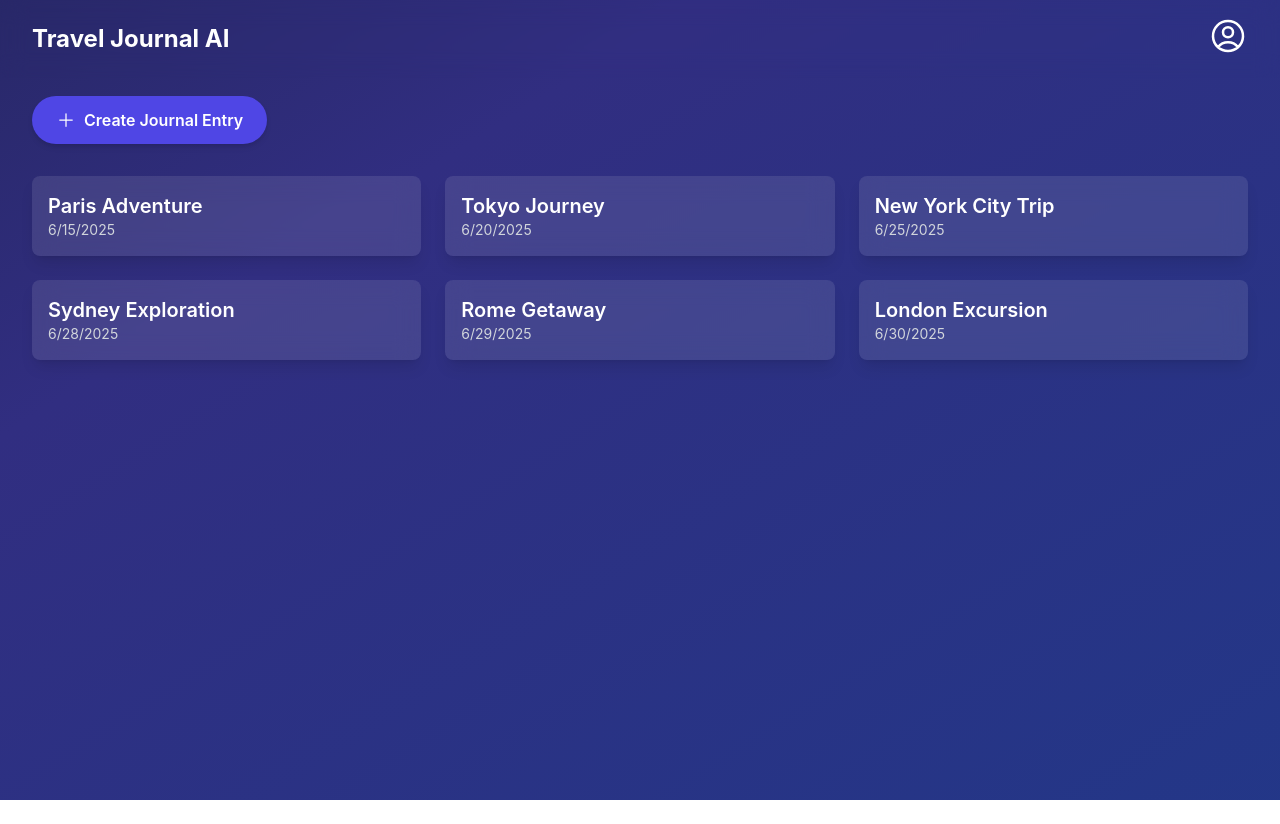
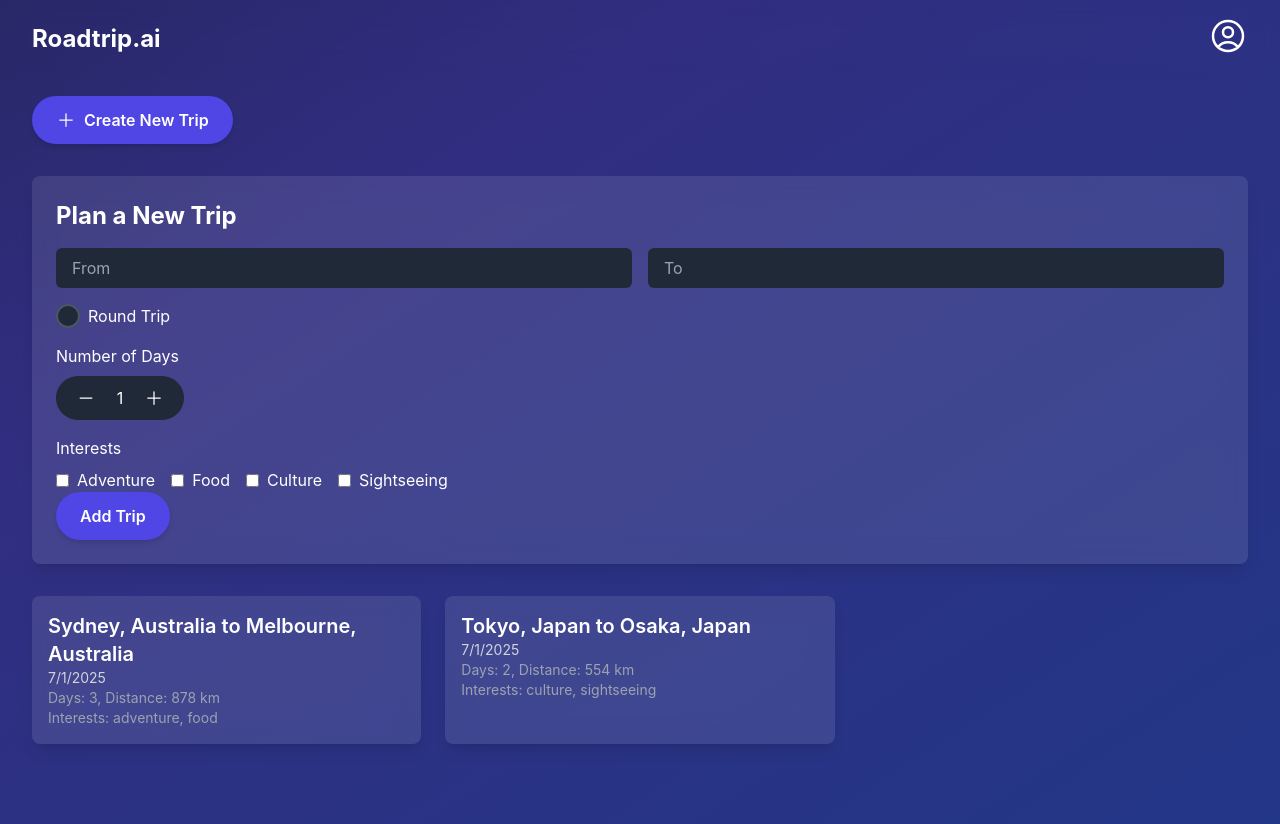
Before and after one commit to adendl/roadtrip-ai, a React (Vite) app in the folder frontend/: page /dashboard in a window 1280 px wide. Before the commit the page ends 800 px from the top, so only its background shows below. Built offline with nearby package versions, Linux system fonts and the light colour scheme; sample sign-in values are in the browser's storage.

Commit message:
rebuild the dashboard to focus on planning a trip

```diff
--- a/frontend/src/components/Header.tsx
+++ b/frontend/src/components/Header.tsx
@@ -13,7 +13,7 @@ import React, { useState } from 'react';
      return (
        <header className="fixed w-full bg-transparent backdrop-blur-md z-10">
          <div className="max-w-7xl mx-auto px-4 sm:px-6 lg:px-8 py-4 flex justify-between items-center">
-           <div className="text-2xl font-bold"><a href ="/">Travel Journal AI</a></div>
+           <div className="text-2xl font-bold"><a href ="/">Roadtrip.ai</a></div>
            <nav className="flex items-center space-x-6">
              {!isLoggedIn && (
                <>
--- a/frontend/src/pages/Dashboard.tsx
+++ b/frontend/src/pages/Dashboard.tsx
@@ -2,20 +2,29 @@ import React, { useState, useEffect } from 'react';
 import { useAuth } from '../context/AuthContext';
 import { useNavigate } from 'react-router-dom';
 import Button from '../components/Button';
-import { PlusIcon } from '@heroicons/react/24/outline';
+import { PlusIcon, MinusIcon, CheckIcon } from '@heroicons/react/24/outline';
 import Header from '../components/Header';
 import { MapContainer, TileLayer, Marker, Popup } from 'react-leaflet';
 import 'leaflet/dist/leaflet.css'; // Import Leaflet CSS
 import L from 'leaflet'; // Import Leaflet for type safety
 
-interface JournalEntry {
+interface Trip {
   id: number;
-  title: string;
-  content: string;
-  location: { type: string; coordinates: [number, number] };
-  photoUrl: string;
-  aiSummary: string;
+  from: string;
+  to: string;
+  roundtrip: boolean;
+  days: number;
+  interests: string[];
+  distanceKm: number; // Total distance in kilometers
   createdAt: string;
+}
+
+interface DayDetails {
+  dayNumber: number;
+  start: string;
+  end: string;
+  distanceKm: number;
+  coordinates: [number, number];
 }
 
 const Dashboard: React.FC = () => {
@@ -28,63 +37,105 @@ const Dashboard: React.FC = () => {
     }
   }, [isLoggedIn, token, navigate]);
 
-  const [selectedEntry, setSelectedEntry] = useState<JournalEntry | null>(null);
-  const dummyEntries: JournalEntry[] = [
+  const [selectedTrip, setSelectedTrip] = useState<Trip | null>(null);
+  const [selectedDay, setSelectedDay] = useState<DayDetails | null>(null);
+  const [newTrip, setNewTrip] = useState<Trip>({
+    id: Date.now(),
+    from: '',
+    to: '',
+    roundtrip: false,
+    days: 1,
+    interests: [],
+    distanceKm: 0,
+    createdAt: new Date().toISOString(),
+  });
+  const [trips, setTrips] = useState<Trip[]>([
     {
       id: 1,
-      title: 'Paris Adventure',
-      content: 'Explored the Eiffel Tower and enjoyed croissants by the Seine.',
-      location: { type: 'Point', coordinates: [48.8584, 2.2945] },
-      photoUrl: 'https://images.unsplash.com/photo-1502602898657-3e91760cbb34?ixlib=rb-4.0.3&auto=format&fit=crop&w=300&q=80',
-      aiSummary: 'A delightful trip with iconic landmarks and French cuisine.',
-      createdAt: '2025-06-15T10:00:00Z',
+      from: 'Sydney, Australia',
+      to: 'Melbourne, Australia',
+      roundtrip: false,
+      days: 3,
+      interests: ['adventure', 'food'],
+      distanceKm: 878,
+      createdAt: '2025-07-01T09:00:00Z',
     },
     {
       id: 2,
-      title: 'Tokyo Journey',
-      content: 'Visited Shibuya Crossing and tasted authentic sushi.',
-      location: { type: 'Point', coordinates: [35.6762, 139.6503] },
-      photoUrl: 'https://images.unsplash.com/photo-1542051841857-5f90071e7989?ixlib=rb-4.0.3&auto=format&fit=crop&w=300&q=80',
-      aiSummary: 'A vibrant urban experience with cultural highlights.',
-      createdAt: '2025-06-20T14:30:00Z',
+      from: 'Tokyo, Japan',
+      to: 'Osaka, Japan',
+      roundtrip: true,
+      days: 2,
+      interests: ['culture', 'sightseeing'],
+      distanceKm: 554,
+      createdAt: '2025-07-01T10:00:00Z',
     },
-    {
-      id: 3,
-      title: 'New York City Trip',
-      content: 'Saw the Statue of Liberty and walked through Central Park.',
-      location: { type: 'Point', coordinates: [40.7128, -74.0060] },
-      photoUrl: 'https://images.unsplash.com/photo-1496442226666-8d4d0e62e6e6?ixlib=rb-4.0.3&auto=format&fit=crop&w=300&q=80',
-      aiSummary: 'A bustling city tour with iconic sights.',
-      createdAt: '2025-06-25T09:15:00Z',
-    },
-    {
-      id: 4,
-      title: 'Sydney Exploration',
-      content: 'Visited the Sydney Opera House and surfed at Bondi Beach.',
-      location: { type: 'Point', coordinates: [-33.8688, 151.2093] },
-      photoUrl: 'https://images.unsplash.com/photo-1519771356169-4e38ac5e8a8d?ixlib=rb-4.0.3&auto=format&fit=crop&w=300&q=80',
-      aiSummary: 'A coastal adventure with architectural marvels.',
-      createdAt: '2025-06-28T11:00:00Z',
-    },
-    {
-      id: 5,
-      title: 'Rome Getaway',
-      content: 'Toured the Colosseum and savored authentic Italian pasta.',
-      location: { type: 'Point', coordinates: [41.9028, 12.4964] },
-      photoUrl: 'https://images.unsplash.com/photo-1523906834658-6e24ef2386f9?ixlib=rb-4.0.3&auto=format&fit=crop&w=300&q=80',
-      aiSummary: 'A historical journey with delicious cuisine.',
-      createdAt: '2025-06-29T13:30:00Z',
-    },
-    {
-      id: 6,
-      title: 'London Excursion',
-      content: 'Saw Big Ben and explored the British Museum.',
-      location: { type: 'Point', coordinates: [51.5074, -0.1278] },
-      photoUrl: 'https://images.unsplash.com/photo-1517336714731-489689fd1ca8?ixlib=rb-4.0.3&auto=format&fit=crop&w=300&q=80',
-      aiSummary: 'A cultural trip with iconic landmarks.',
-      createdAt: '2025-06-30T09:45:00Z',
-    },
-  ];
+  ]);
+
+  const handleInputChange = (e: React.ChangeEvent<HTMLInputElement | HTMLSelectElement>) => {
+    const { name, value, type, checked } = e.target as HTMLInputElement;
+    setNewTrip((prev) => {
+      if (name === 'roundtrip') {
+        return { ...prev, [name]: checked };
+      } else if (type === 'checkbox' && name === 'interests') {
+        return {
+          ...prev,
+          interests: checked
+            ? [...prev.interests, value]
+            : prev.interests.filter((i) => i !== value),
+        };
+      } else {
+        return { ...prev, [name]: value };
+      }
+    });
+  };
+
+  const handleDaysChange = (e: React.MouseEvent, increment: boolean) => {
+    e.preventDefault(); // Prevent form submission
+    setNewTrip((prev) => ({
+      ...prev,
+      days: Math.max(1, prev.days + (increment ? 1 : -1)),
+    }));
+  };
+
+  const handleRoundTripToggle = (e: React.MouseEvent, checked: boolean) => {
+    e.preventDefault(); // Prevent form submission
+    setNewTrip((prev) => ({ ...prev, roundtrip: checked }));
+  };
+
+  const handleSubmit = (e: React.FormEvent) => {
+    e.preventDefault();
+    setTrips((prev) => [...prev, { ...newTrip, id: Date.now(), distanceKm: 500 }]); // Mock distance
+    setNewTrip((prev) => ({
+      ...prev,
+      id: Date.now(),
+      from: '',
+      to: '',
+      roundtrip: false,
+      days: 1,
+      interests: [],
+      distanceKm: 0,
+      createdAt: new Date().toISOString(),
+    }));
+  };
+
+  const getTripDays = (trip: Trip): DayDetails[] => {
+    const totalDistance = trip.distanceKm;
+    const distancePerDay = totalDistance / trip.days;
+    const days: DayDetails[] = [];
+    for (let i = 1; i <= trip.days; i++) {
+      days.push({
+        dayNumber: i,
+        start: i === 1 ? trip.from : (trip.roundtrip && i === trip.days ? trip.from : trip.to),
+        end: trip.roundtrip && i === trip.days ? trip.from : trip.to,
+        distanceKm: distancePerDay,
+        coordinates: trip.from === 'Sydney, Australia' && trip.to === 'Melbourne, Australia'
+          ? [-34.0 + (i - 1) * (2 / trip.days), 144.0 + (i - 1) * (2 / trip.days)]
+          : [35.0 + (i - 1) * (2 / trip.days), 135.0 + (i - 1) * (2 / trip.days)],
+      });
+    }
+    return days;
+  };
 
   return (
     <div className="min-h-screen bg-gradient-to-br from-gray-900 via-indigo-900 to-blue-900 animate-gradient-x text-white">
@@ -93,50 +144,154 @@ const Dashboard: React.FC = () => {
         <div className="max-w-7xl mx-auto px-4 sm:px-6 lg:px-8">
           <div className="mb-8">
             <Button
-              text="Create Journal Entry"
+              text="Create New Trip"
               onClick={() => navigate('/create-journal-entry')}
               variant="primary"
               icon={<PlusIcon className="h-5 w-5" />}
             />
           </div>
+          <form onSubmit={handleSubmit} className="bg-white bg-opacity-10 backdrop-blur-md p-6 rounded-lg shadow-lg mb-8">
+            <h2 className="text-2xl font-bold mb-4">Plan a New Trip</h2>
+            <div className="grid grid-cols-1 md:grid-cols-2 gap-4">
+              <input
+                type="text"
+                name="from"
+                value={newTrip.from}
+                onChange={handleInputChange}
+                placeholder="From"
+                className="w-full px-4 py-2 bg-gray-800 text-white rounded-md focus:outline-none focus:ring-2 focus:ring-indigo-500"
+              />
+              <input
+                type="text"
+                name="to"
+                value={newTrip.to}
+                onChange={handleInputChange}
+                placeholder="To"
+                className="w-full px-4 py-2 bg-gray-800 text-white rounded-md focus:outline-none focus:ring-2 focus:ring-indigo-500"
+              />
+            </div>
+            <div className="mt-4">
+              <label className="flex items-center">
+                <input
+                  type="checkbox"
+                  name="roundtrip"
+                  checked={newTrip.roundtrip}
+                  onChange={(e) => handleRoundTripToggle(e, e.target.checked)}
+                  className="hidden"
+                />
+                <span
+                  onClick={(e) => {
+                    e.preventDefault();
+                    handleRoundTripToggle(e, !newTrip.roundtrip);
+                  }}
+                  className={`h-6 w-6 flex items-center justify-center bg-gray-800 rounded-full border-2 border-gray-600 cursor-pointer ${newTrip.roundtrip ? 'bg-indigo-600 border-indigo-600' : ''}`}
+                >
+                  {newTrip.roundtrip && <CheckIcon className="h-4 w-4 text-white" />}
+                </span>
+                <span className="ml-2 text-white">Round Trip</span>
+              </label>
+            </div>
+            <div className="mt-4">
+              <label className="block mb-2">Number of Days</label>
+              <div className="flex items-center bg-gray-800 rounded-full p-2 w-32">
+                <button
+                  onClick={(e) => handleDaysChange(e, false)}
+                  className="px-3 py-1 text-white hover:text-indigo-300 focus:outline-none"
+                >
+                  <MinusIcon className="h-5 w-5" />
+                </button>
+                <span className="flex-1 text-center text-white">{newTrip.days}</span>
+                <button
+                  onClick={(e) => handleDaysChange(e, true)}
+                  className="px-3 py-1 text-white hover:text-indigo-300 focus:outline-none"
+                >
+                  <PlusIcon className="h-5 w-5" />
+                </button>
+              </div>
+            </div>
+            <div className="mt-4">
+              <label className="block mb-2">Interests</label>
+              <div className="flex flex-wrap gap-4">
+                {['adventure', 'food', 'culture', 'sightseeing'].map((interest) => (
+                  <label key={interest} className="flex items-center">
+                    <input
+                      type="checkbox"
+                      name="interests"
+                      value={interest}
+                      checked={newTrip.interests.includes(interest)}
+                      onChange={handleInputChange}
+                      className="mr-2"
+                    />
+                    {interest.charAt(0).toUpperCase() + interest.slice(1)}
+                  </label>
+                ))}
+              </div>
+            </div>
+            <Button
+              text="Add Trip"
+              type="submit"
+              variant="primary"
+              className="mt-4"
+            />
+          </form>
           <div className="grid grid-cols-1 md:grid-cols-2 lg:grid-cols-3 gap-6 mb-8">
-            {dummyEntries.map((entry) => (
+            {trips.map((trip) => (
               <div
-                key={entry.id}
+                key={trip.id}
                 className="bg-white bg-opacity-10 backdrop-blur-md p-4 rounded-lg shadow-lg hover:shadow-xl hover:-translate-y-2 hover:scale-105 transition-transform transition-shadow duration-300 cursor-pointer"
-                onClick={() => setSelectedEntry(entry)}
+                onClick={() => {
+                  setSelectedTrip(trip);
+                  setSelectedDay(null); // Reset day selection
+                }}
               >
-                <h3 className="text-xl font-semibold">{entry.title}</h3>
-                <p className="text-gray-300 text-sm">{new Date(entry.createdAt).toLocaleDateString()}</p>
+                <h3 className="text-xl font-semibold">{trip.from} to {trip.to}</h3>
+                <p className="text-gray-300 text-sm">{new Date(trip.createdAt).toLocaleDateString()}</p>
+                <p className="text-gray-400 text-sm">Days: {trip.days}, Distance: {trip.distanceKm} km</p>
+                <p className="text-gray-400 text-sm">Interests: {trip.interests.join(', ')}</p>
               </div>
             ))}
           </div>
-          {selectedEntry && (
+          {selectedTrip && (
             <div className="flex flex-col md:flex-row gap-6">
               <div className="md:w-1/2 p-6 bg-white bg-opacity-10 backdrop-blur-md rounded-lg shadow-lg">
-                <h3 className="text-2xl font-bold mb-2">{selectedEntry.title}</h3>
-                <p className="text-gray-300 mb-2">Created: {new Date(selectedEntry.createdAt).toLocaleDateString()}</p>
-                <p className="mb-2">{selectedEntry.content}</p>
-                <p className="text-sm text-gray-400">Location: {selectedEntry.location.coordinates.join(', ')}</p>
-                <p className="text-sm text-gray-400 mt-4">AI Summary: {selectedEntry.aiSummary}</p>
+                <h3 className="text-2xl font-bold mb-2">{selectedTrip.from} to {selectedTrip.to}</h3>
+                <div className="space-y-4">
+                  {getTripDays(selectedTrip).map((day) => (
+                    <div
+                      key={day.dayNumber}
+                      className="p-4 bg-gray-800 bg-opacity-20 rounded-lg cursor-pointer hover:bg-opacity-30"
+                      onClick={() => setSelectedDay(day.dayNumber === selectedDay?.dayNumber ? null : day)}
+                    >
+                      <h4 className="text-lg font-semibold">Day {day.dayNumber}</h4>
+                      {selectedDay && selectedDay.dayNumber === day.dayNumber && (
+                        <div className="mt-2 space-y-2">
+                          <p>Start: {day.start}</p>
+                          <p>End: {day.end}</p>
+                          <p>Distance: {day.distanceKm.toFixed(1)} km</p>
+                        </div>
+                      )}
+                    </div>
+                  ))}
+                </div>
               </div>
               <div className="md:w-1/2 p-6 bg-white bg-opacity-10 backdrop-blur-md rounded-lg shadow-lg">
+                {selectedDay && (
                   <div className="h-72 w-full mb-4 rounded overflow-hidden">
                     <MapContainer
-                    center={[selectedEntry.location.coordinates[0], selectedEntry.location.coordinates[1]] as [number, number]}
-                    zoom={13}
+                      center={selectedDay.coordinates}
+                      zoom={10}
                       style={{ height: '100%', width: '100%' }}
                     >
                       <TileLayer
                         url="https://{s}.tile.openstreetmap.org/{z}/{x}/{y}.png"
                         attribution='© <a href="https://www.openstreetmap.org/copyright">OpenStreetMap</a> contributors'
                       />
-                    <Marker position={[selectedEntry.location.coordinates[0], selectedEntry.location.coordinates[1]] as [number, number]}>
-                      <Popup>{selectedEntry.title}</Popup>
+                      <Marker position={selectedDay.coordinates}>
+                        <Popup>Day {selectedDay.dayNumber} Midpoint</Popup>
                       </Marker>
                     </MapContainer>
                   </div>
-                <img src={selectedEntry.photoUrl} alt={selectedEntry.title} className="w-full object-contain max-h-64 rounded" />
+                )}
               </div>
             </div>
           )}
--- a/frontend/src/pages/Home.tsx
+++ b/frontend/src/pages/Home.tsx
@@ -17,8 +17,8 @@ const Home: React.FC = () => {
       <main className="pt-24 pb-12">
         <div className="max-w-7xl mx-auto px-4 sm:px-6 lg:px-8 flex flex-col items-center justify-center text-center">
           <Hero
-            title="Welcome to Travel Journal AI"
-            description="Capture your travel adventures with ease. Create digital journals, add photos and videos, get AI-powered insights, and share your stories with the world."
+            title="Plan Your Perfect Roadtrip"
+            description="Let Roadtrip.ai craft a personalised itinerary for your next adventure. Our AI optimises your route, suggests the best stops, and seamlessly integrates EV charging stations—making every journey smooth and sustainable. Start exploring today!"
           />
           <div className="mt-10 space-y-4 sm:space-y-0 sm:flex sm:space-x-6">
             {!isLoggedIn ? (
@@ -36,7 +36,7 @@ const Home: React.FC = () => {
               </>
             ) : (
               <Button
-                text="Go to Dashboard"
+                text="Plan Your Trip"
                 onClick={() => navigate('/dashboard')}
                 variant="primary"
               />
@@ -47,52 +47,58 @@ const Home: React.FC = () => {
           <section id="features" className="mt-16 w-full">
             <h2 className="text-3xl font-bold mb-8 text-center">Explore Our Features</h2>
             <div className="grid grid-cols-1 sm:grid-cols-2 lg:grid-cols-3 gap-6 px-4">
-              {/* Card 1: User Authentication */}
+              {/* Card 1: Trip Planning */}
               <Card
-                title="User Authentication"
-                description="Secure registration, login, and profile management with JWT-based authentication."
-                imageUrl="https://images.unsplash.com/photo-1501139083538-0139583c060f?ixlib=rb-4.0.3&auto=format&fit=crop&w=300&q=80"
-                altText="User Authentication"
+                title="Trip Planning"
+                description="Easily create custom road trip itineraries with AI-driven route suggestions tailored to your preferences."
+                imageUrl="https://images.unsplash.com/photo-1501785888041-af3ef285b470?ixlib=rb-4.0.3&auto=format&fit=crop&w=300&q=80"
+                altText="Trip Planning"
+                className="hover:-translate-y-2 hover:scale-105 transition-transform transition-shadow duration-300"
               />
 
-              {/* Card 2: Journal Entries */}
+              {/* Card 2: EV Charging Integration */}
               <Card
-                title="Journal Entries"
-                description="Create, edit, and delete entries with text, photos, and videos tied to locations."
-                imageUrl="https://images.unsplash.com/photo-1501785888041-af3ef285b470?ixlib=rb-4.0.3&auto=format&fit=crop&w=300&q=80"
-                altText="Journal Entries"
+                title="EV Charging Integration"
+                description="Plan your route with conveniently located EV charging stations for a sustainable journey."
+                imageUrl="https://images.unsplash.com/photo-1600585154340-be6161a56a0c?ixlib=rb-4.0.3&auto=format&fit=crop&w=300&q=80"
+                altText="EV Charging Integration"
+                className="hover:-translate-y-2 hover:scale-105 transition-transform transition-shadow duration-300"
               />
 
-              {/* Card 3: AI Insights */}
+              {/* Card 3: Route Optimisation */}
               <Card
-                title="AI Insights"
-                description="AI-powered summaries, key moment highlights, and caption suggestions."
-                imageUrl="https://images.unsplash.com/photo-1451187580459-43490279c0fa?ixlib=rb-4.0.3&auto=format&fit=crop&w=300&q=80"
-                altText="AI Insights"
+                title="Route Optimization"
+                description="AI optimises your path to save time and fuel, suggesting the best stops along the way."
+                imageUrl="https://images.unsplash.com/photo-1506744038136-46273834b3fb?ixlib=rb-4.0.3&auto=format&fit=crop&w=300&q=80"
+                altText="Route Optimization"
+                className="hover:-translate-y-2 hover:scale-105 transition-transform transition-shadow duration-300"
               />
 
-              {/* Card 4: Map Integration */}
+              {/* Card 4: Activity Suggestions */}
               <Card
-                title="Map Integration"
-                description="Visualise trips and journal entries on an interactive map."
-                imageUrl="https://images.unsplash.com/photo-1506744038136-46273834b3fb?ixlib=rb-4.0.3&auto=format&fit=crop&w=300&q=80"
-                altText="Map Integration"
+                title="Activity Suggestions"
+                description="Discover tailored activities like adventure, food, and sightseeing based on your interests."
+                imageUrl="https://images.unsplash.com/photo-1451187580459-43490279c0fa?ixlib=rb-4.0.3&auto=format&fit=crop&w=300&q=80"
+                altText="Activity Suggestions"
+                className="hover:-translate-y-2 hover:scale-105 transition-transform transition-shadow duration-300"
               />
 
-              {/* Card 5: Sharing Options */}
+              {/* Card 5: Real-Time Updates */}
               <Card
-                title="Sharing Options"
-                description="Share entries publicly or privately with shareable links."
-                imageUrl="https://images.unsplash.com/photo-1750801321932-3d3e3fcdfdcd?q=80&w=1740&auto=format&fit=crop&w=300&q=80&ixlib=rb-4.1.0&ixid=M3wxMjA3fDB8MHxwaG90by1wYWdlfHx8fGVufDB8fHx8fA%3D%3D"
-                altText="Sharing Options"
+                title="Real-Time Updates"
+                description="Get live traffic and weather updates to adjust your itinerary on the go."
+                imageUrl="https://images.unsplash.com/photo-1516321318423-f06f85e504b3?ixlib=rb-4.0.3&auto=format&fit=crop&w=300&q=80"
+                altText="Real-Time Updates"
+                className="hover:-translate-y-2 hover:scale-105 transition-transform transition-shadow duration-300"
               />
 
-              {/* Card 6: Media Uploads */}
+              {/* Card 6: Trip Sharing */}
               <Card
-                title="Media Uploads"
-                description="Upload and manage photos and videos for your journal entries."
-                imageUrl="https://images.unsplash.com/photo-1629904888780-8de0c7aeed28?q=80&w=1740&auto=format&fit=crop&ixlib=rb-4.1.0&ixid=M3wxMjA3fDB8MHxwaG90by1wYWdlfHx8fGVufDB8fHx8fA%3D%3D&w=300&q=80"
-                altText="Media Uploads"
+                title="Trip Sharing"
+                description="Share your planned routes and itineraries with friends or save them privately."
+                imageUrl="https://images.unsplash.com/photo-1750801321932-3d3e3fcdfdcd?q=80&w=1740&auto=format&fit=crop&w=300&q=80&ixlib=rb-4.1.0&ixid=M3wxMjA3fDB8MHxwaG90by1wYWdlfHx8fGVufDB8fHx8fA%3D%3D"
+                altText="Trip Sharing"
+                className="hover:-translate-y-2 hover:scale-105 transition-transform transition-shadow duration-300"
               />
             </div>
           </section>
```
Also changed, not shown: 1 other file (tests, documents, lock files or other folders). Lines whose indentation alone changed are shown as unchanged.
